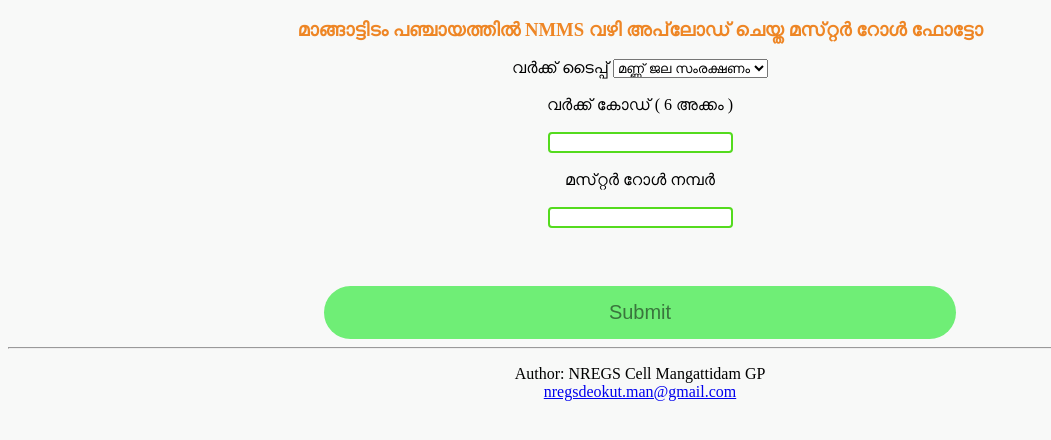
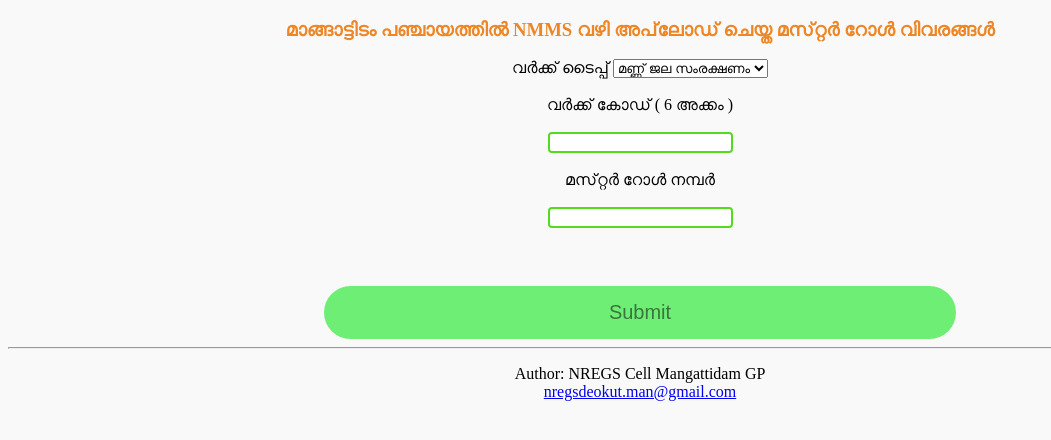
Before and after one commit to nregsmangattidam/nmmsview, a plain HTML site: page index.html in a window 1280 px wide. Shown: the whole page, without its empty margins (0-1051 px from the left). Drawn offline with Linux system fonts and the light colour scheme.

Commit message:
Update and rename nmms.html to index.html

```diff
--- a/nmms.html
+++ b/index.html
@@ -11,7 +11,7 @@
     <div id="div1">
     <center>
         <div>
-            <h3> <p>മാങ്ങാട്ടിടം പഞ്ചായത്തിൽ NMMS വഴി അപ്‌ലോഡ് ചെയ്ത മസ്‌റ്റർ റോൾ ഫോട്ടോ     </p>
+            <h3> <p>മാങ്ങാട്ടിടം പഞ്ചായത്തിൽ NMMS വഴി അപ്‌ലോഡ് ചെയ്ത മസ്‌റ്റർ റോൾ വിവരങ്ങൾ     </p>
 
             </h3>
         </div>
```
